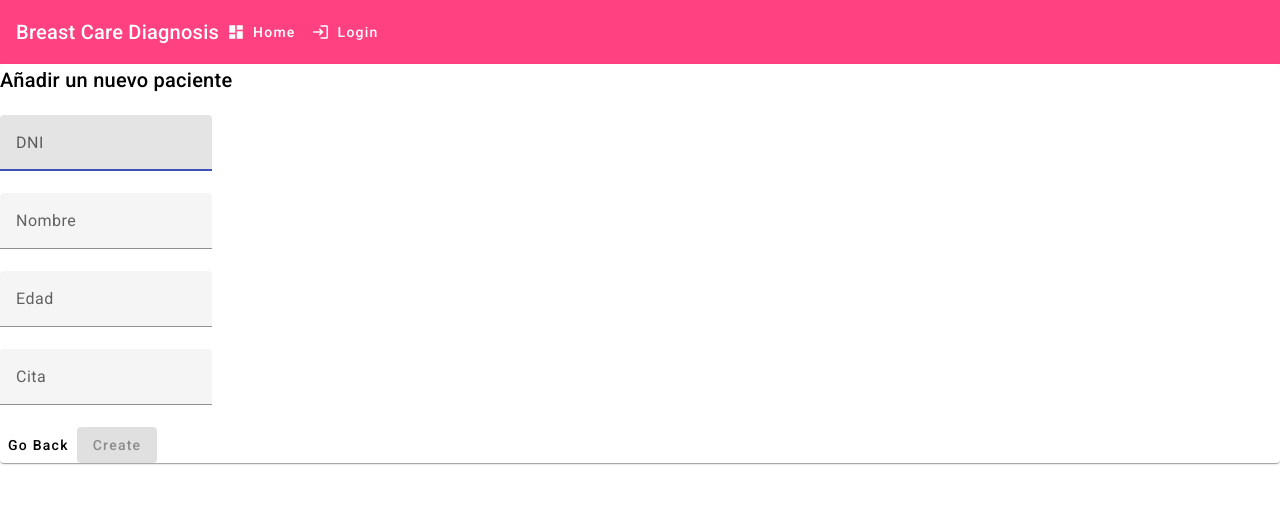
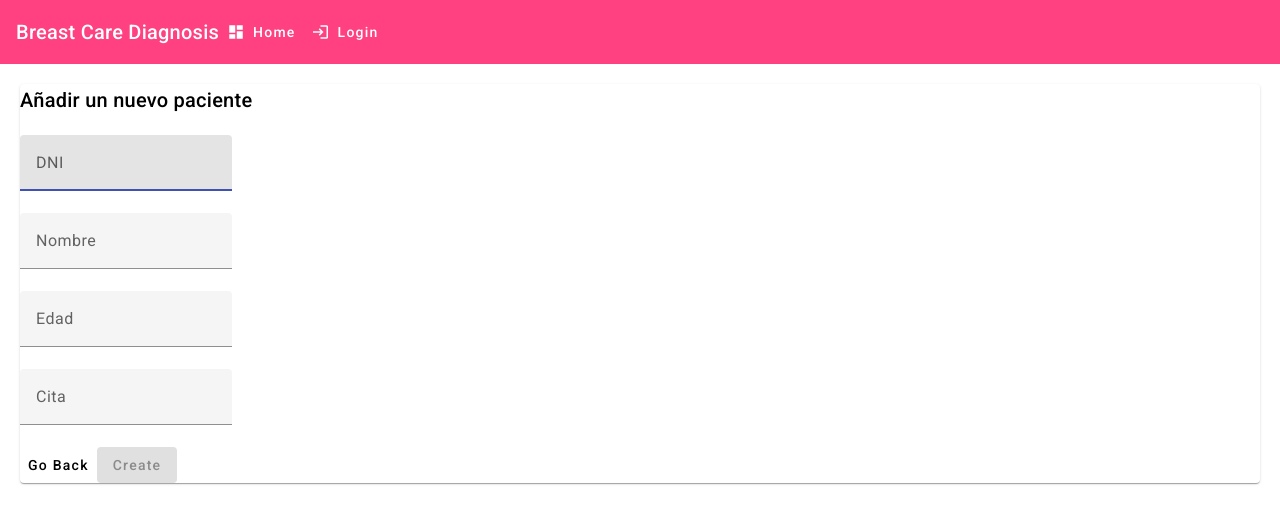
Before and after one commit to ElArquitectorgo/IngWebFront, an Angular app: page /paciente/create in a window 1280 px wide. Shown: the top 524 px of the page. Built offline with nearby package versions, Linux system fonts and the light colour scheme.

Commit message:
paciente-create css

```diff
--- a/src/app/paciente-create/paciente-create.component.css
+++ b/src/app/paciente-create/paciente-create.component.css
@@ -0,0 +1,4 @@
+
+.container {
+    margin: 20px;
+}
```
